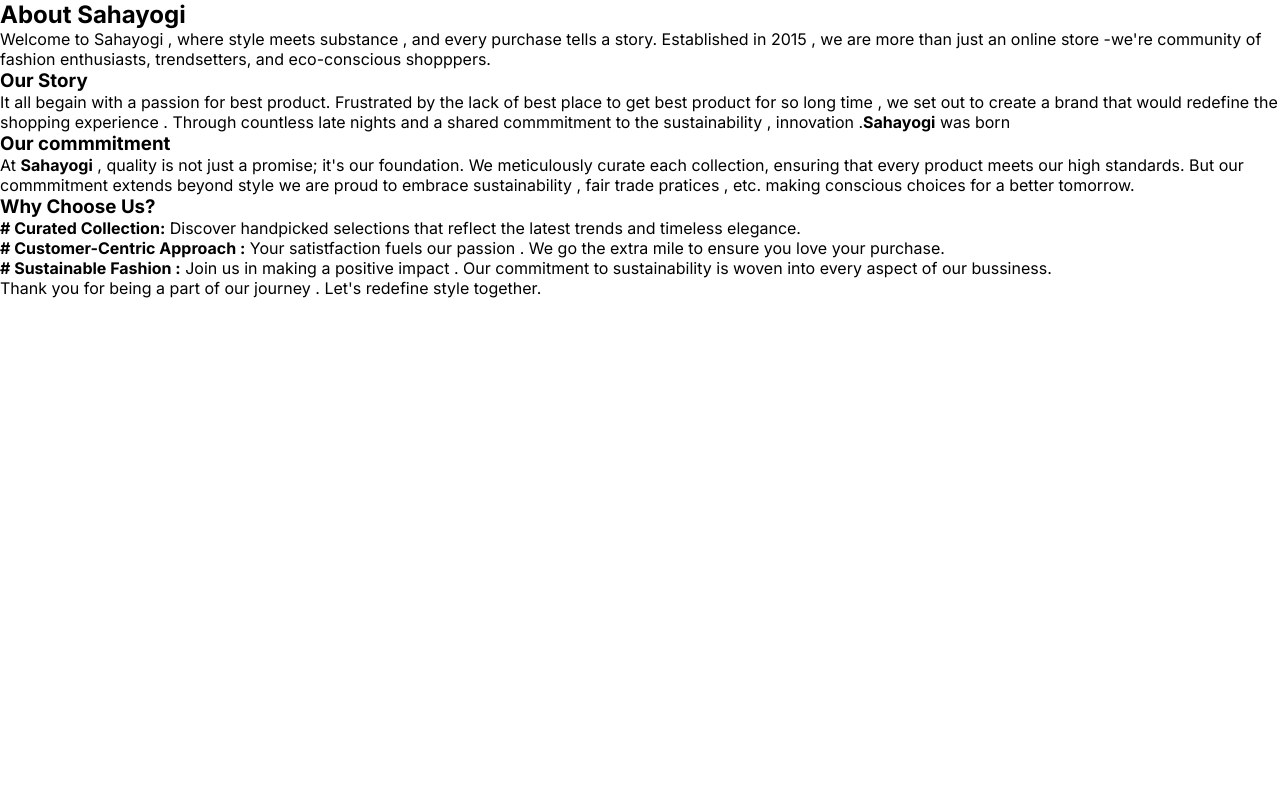
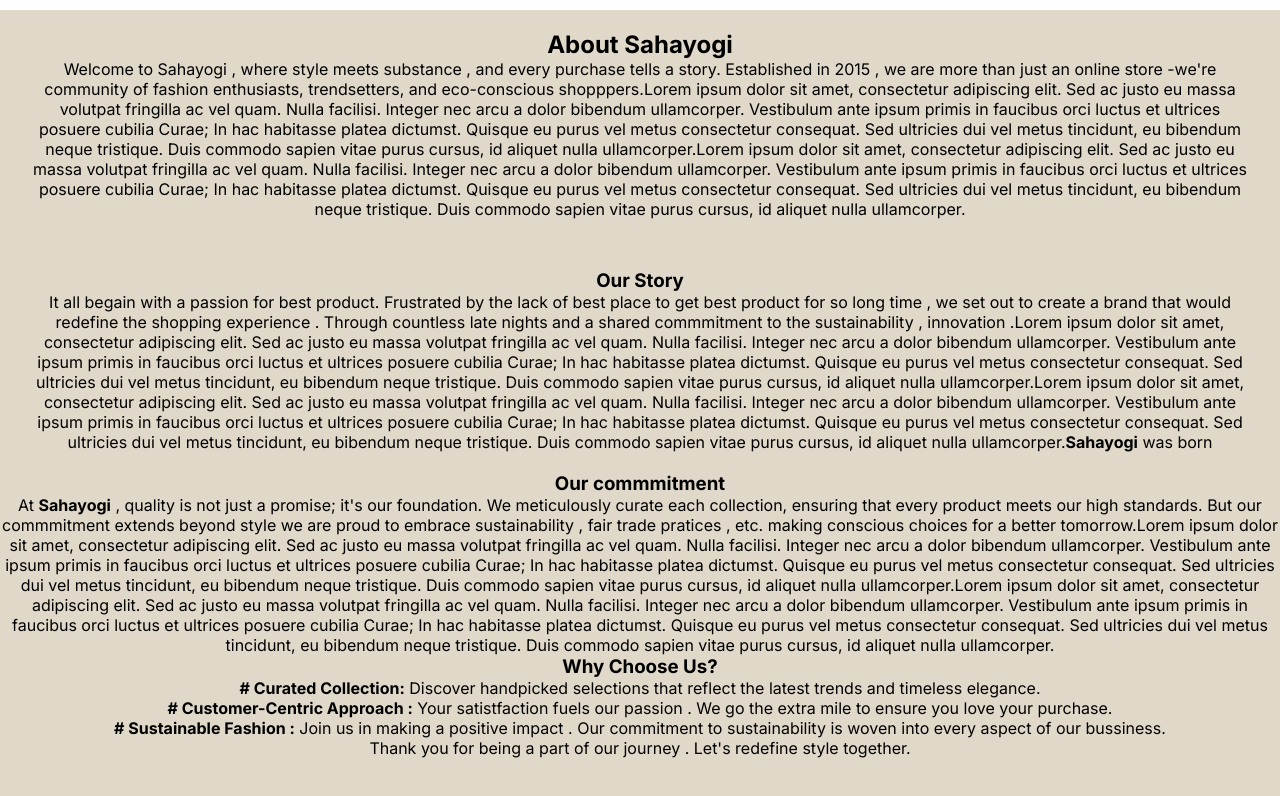
Before and after one commit to Nishabist/E-commerce, a Next.js app in the folder client/: page /About in a window 1280 px wide. Shown: the top 796 px of the page. Built offline with nearby package versions, Linux system fonts and the light colour scheme.

Commit message:
Link is added to About

```diff
--- a/client/src/Component/Navbar/page.js
+++ b/client/src/Component/Navbar/page.js
@@ -67,7 +67,7 @@
     />
 
 
-            <li>About Us</li>
+            <li> <Link href="/About" >About Us</Link></li>
 
       {isLoggedIn ?(<li> <div
         style={{
--- a/client/src/app/About/page.js
+++ b/client/src/app/About/page.js
@@ -1,24 +1,26 @@
 import React from 'react'
 //import NavBar from '../../Component/Navbar/page';
+import styles from '../../styles/about.module.css'
 function page() {
   return (
     <>
       {/* <NavBar/> */}
-      <div>
-<h2>About Sahayogi </h2>
+      <div className={styles.aboutpage}>
+      <div className={styles.about}>
+<h2 >About Sahayogi </h2>
 
      <p>Welcome to Sahayogi , where style meets substance , and every purchase tells a story.
-      Established in 2015 , we are more than just an online store -we're community of fashion enthusiasts, trendsetters, and eco-conscious shopppers.</p>
+      Established in 2015 , we are more than just an online store -we're community of fashion enthusiasts, trendsetters, and eco-conscious shopppers.Lorem ipsum dolor sit amet, consectetur adipiscing elit. Sed ac justo eu massa volutpat fringilla ac vel quam. Nulla facilisi. Integer nec arcu a dolor bibendum ullamcorper. Vestibulum ante ipsum primis in faucibus orci luctus et ultrices posuere cubilia Curae; In hac habitasse platea dictumst. Quisque eu purus vel metus consectetur consequat. Sed ultricies dui vel metus tincidunt, eu bibendum neque tristique. Duis commodo sapien vitae purus cursus, id aliquet nulla ullamcorper.Lorem ipsum dolor sit amet, consectetur adipiscing elit. Sed ac justo eu massa volutpat fringilla ac vel quam. Nulla facilisi. Integer nec arcu a dolor bibendum ullamcorper. Vestibulum ante ipsum primis in faucibus orci luctus et ultrices posuere cubilia Curae; In hac habitasse platea dictumst. Quisque eu purus vel metus consectetur consequat. Sed ultricies dui vel metus tincidunt, eu bibendum neque tristique. Duis commodo sapien vitae purus cursus, id aliquet nulla ullamcorper.</p>
 
         </div>
-        <div>
+        <div className={styles.middle}>
           <h3>Our Story</h3>
-          <p>It all begain with a passion for best product. Frustrated by the lack of best place to get best product for so long time , we set out to create a brand that would redefine the shopping experience . Through countless late nights and a shared commmitment to the sustainability , innovation .
+          <p>It all begain with a passion for best product. Frustrated by the lack of best place to get best product for so long time , we set out to create a brand that would redefine the shopping experience . Through countless late nights and a shared commmitment to the sustainability , innovation .Lorem ipsum dolor sit amet, consectetur adipiscing elit. Sed ac justo eu massa volutpat fringilla ac vel quam. Nulla facilisi. Integer nec arcu a dolor bibendum ullamcorper. Vestibulum ante ipsum primis in faucibus orci luctus et ultrices posuere cubilia Curae; In hac habitasse platea dictumst. Quisque eu purus vel metus consectetur consequat. Sed ultricies dui vel metus tincidunt, eu bibendum neque tristique. Duis commodo sapien vitae purus cursus, id aliquet nulla ullamcorper.Lorem ipsum dolor sit amet, consectetur adipiscing elit. Sed ac justo eu massa volutpat fringilla ac vel quam. Nulla facilisi. Integer nec arcu a dolor bibendum ullamcorper. Vestibulum ante ipsum primis in faucibus orci luctus et ultrices posuere cubilia Curae; In hac habitasse platea dictumst. Quisque eu purus vel metus consectetur consequat. Sed ultricies dui vel metus tincidunt, eu bibendum neque tristique. Duis commodo sapien vitae purus cursus, id aliquet nulla ullamcorper.
             <strong>Sahayogi</strong> was born  </p>
         </div>
         <div>
           <h3>Our commmitment</h3>
-          <p>At <strong>Sahayogi</strong> , quality is not just a promise; it's our foundation. We meticulously curate each collection, ensuring that every product meets our high standards. But our commmitment extends beyond style we are proud to embrace sustainability , fair trade pratices , etc. making conscious choices for a better tomorrow.</p>
+          <p>At <strong>Sahayogi</strong> , quality is not just a promise; it's our foundation. We meticulously curate each collection, ensuring that every product meets our high standards. But our commmitment extends beyond style we are proud to embrace sustainability , fair trade pratices , etc. making conscious choices for a better tomorrow.Lorem ipsum dolor sit amet, consectetur adipiscing elit. Sed ac justo eu massa volutpat fringilla ac vel quam. Nulla facilisi. Integer nec arcu a dolor bibendum ullamcorper. Vestibulum ante ipsum primis in faucibus orci luctus et ultrices posuere cubilia Curae; In hac habitasse platea dictumst. Quisque eu purus vel metus consectetur consequat. Sed ultricies dui vel metus tincidunt, eu bibendum neque tristique. Duis commodo sapien vitae purus cursus, id aliquet nulla ullamcorper.Lorem ipsum dolor sit amet, consectetur adipiscing elit. Sed ac justo eu massa volutpat fringilla ac vel quam. Nulla facilisi. Integer nec arcu a dolor bibendum ullamcorper. Vestibulum ante ipsum primis in faucibus orci luctus et ultrices posuere cubilia Curae; In hac habitasse platea dictumst. Quisque eu purus vel metus consectetur consequat. Sed ultricies dui vel metus tincidunt, eu bibendum neque tristique. Duis commodo sapien vitae purus cursus, id aliquet nulla ullamcorper.</p>
         </div>
 
         <div><h3>Why Choose Us?</h3>
@@ -26,7 +28,9 @@
         <p><strong># Customer-Centric Approach :</strong> Your satistfaction fuels our passion . We go the extra mile to ensure you love your purchase.</p>
         <p><strong># Sustainable Fashion :</strong> Join us in making a positive impact . Our commitment to sustainability is woven into every aspect of our bussiness.</p>
         </div>
+
         <p>Thank you for being a part of our journey . Let's redefine style together.</p>
+        </div>
     </>
   )
 }
--- /dev/null
+++ b/client/src/styles/about.module.css
@@ -0,0 +1,15 @@
+.about{
+
+    padding: 20px;
+    margin: 10px;
+}
+.aboutpage{
+   background-color: rgb(224, 216, 200);
+   height: 100vh;
+
+   align-items: center;
+   text-align: center;
+}
+.middle{
+    padding: 20px;
+}
```
